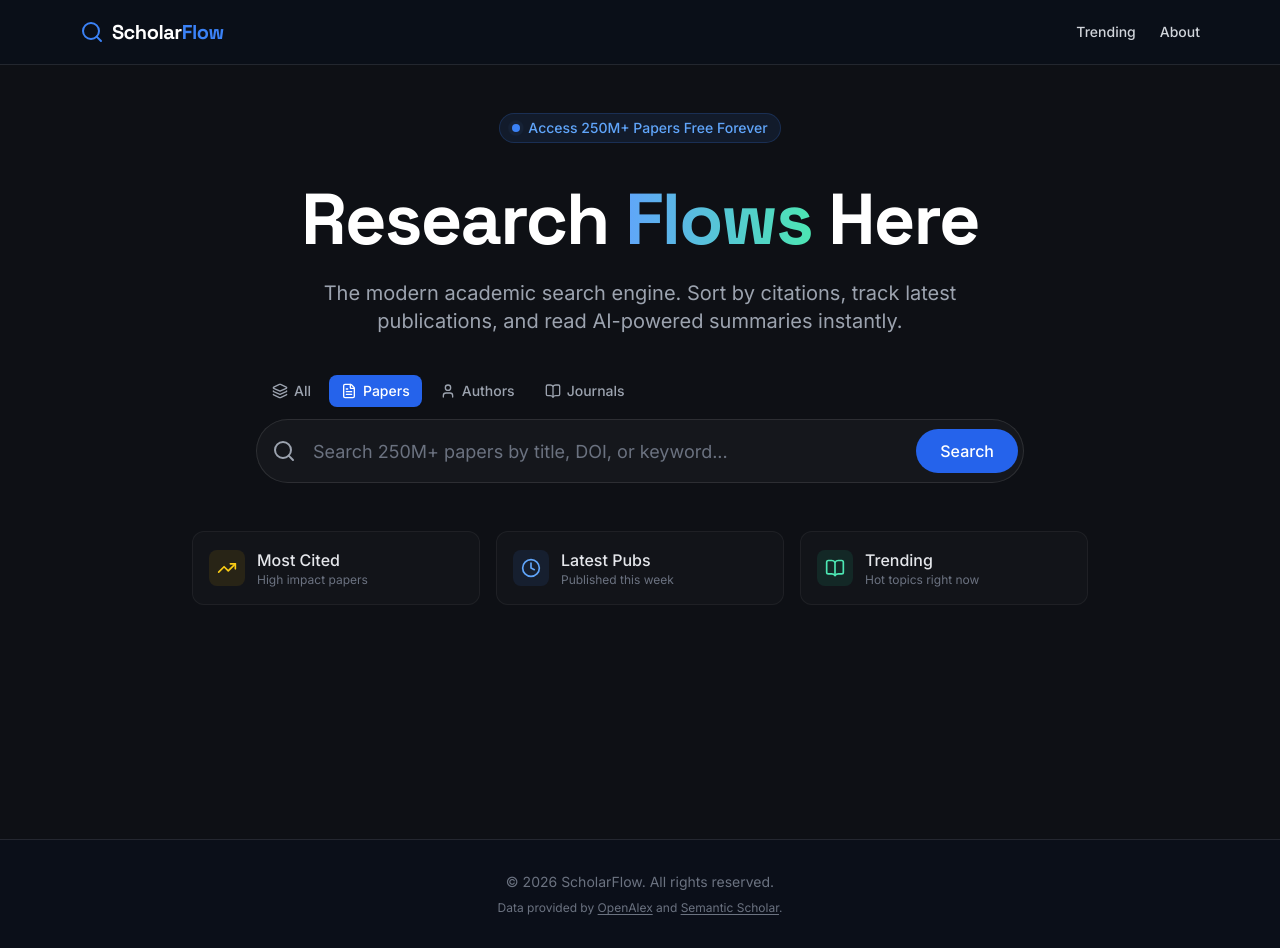
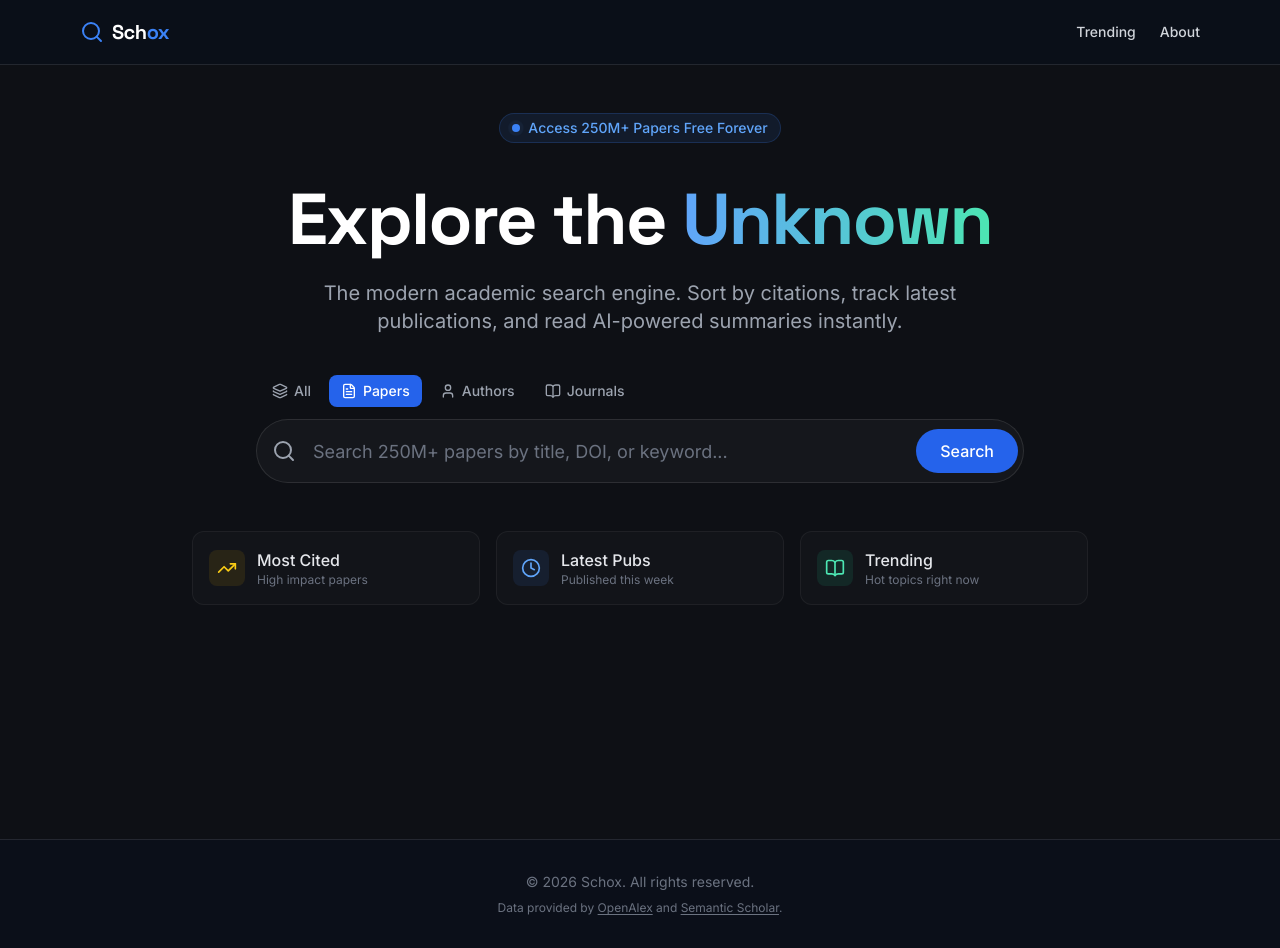
Before and after one commit to engshorts99-source/scholarflow, a Next.js app: page / in a window 1280 px wide. Built offline with nearby package versions, Linux system fonts and the light colour scheme.

Commit message:
rebrand: ScholarFlow → Schox (Scholar + x for the unknown)

```diff
--- a/package.json
+++ b/package.json
@@ -1,5 +1,5 @@
 {
-  "name": "scholarflow",
+  "name": "schox",
   "version": "0.1.0",
   "private": true,
   "scripts": {
--- a/src/app/about/page.tsx
+++ b/src/app/about/page.tsx
@@ -3,8 +3,8 @@ import Link from 'next/link';
 import { Search, Database, Zap, BookOpen, Users, Quote, ExternalLink, Heart } from 'lucide-react';
 
 export const metadata = {
-  title: 'About - ScholarFlow',
-  description: 'Learn about ScholarFlow, the modern academic search engine providing free access to 250M+ research papers.',
+  title: 'About - Schox',
+  description: 'Learn about Schox, the modern academic search engine providing free access to 250M+ research papers.',
 };
 
 export default function AboutPage() {
@@ -54,10 +54,10 @@ export default function AboutPage() {
           <Heart className="w-4 h-4" /> Free & Open for Everyone
         </div>
         <h1 className="text-4xl md:text-6xl font-bold text-white mb-6 font-space">
-          About <span className="text-transparent bg-clip-text bg-gradient-to-r from-blue-400 to-mint-400">ScholarFlow</span>
+          About <span className="text-transparent bg-clip-text bg-gradient-to-r from-blue-400 to-mint-400">Schox</span>
         </h1>
         <p className="text-lg md:text-xl text-gray-400 max-w-3xl mx-auto leading-relaxed">
-          ScholarFlow is a modern, free academic search engine designed to make research discovery fast, intuitive, and accessible to everyone — from students to seasoned researchers.
+          Schox is a modern, free academic search engine designed to make research discovery fast, intuitive, and accessible to everyone — from students to seasoned researchers.
         </p>
       </div>
 
@@ -67,7 +67,7 @@ export default function AboutPage() {
         <div className="relative z-10">
           <h2 className="text-2xl font-bold text-white mb-4 font-space">Our Mission</h2>
           <p className="text-gray-300 leading-relaxed text-lg">
-            Academic knowledge should be discoverable by anyone, anywhere. ScholarFlow provides a clean, ad-supported alternative to expensive institutional databases, giving free access to paper search, citation tracking, author discovery, and AI-powered summaries — all in one place.
+            Academic knowledge should be discoverable by anyone, anywhere. Schox provides a clean, ad-supported alternative to expensive institutional databases, giving free access to paper search, citation tracking, author discovery, and AI-powered summaries — all in one place.
           </p>
         </div>
       </div>
@@ -119,7 +119,7 @@ export default function AboutPage() {
         <h2 className="text-2xl font-bold text-white mb-8 font-space text-center">FAQ</h2>
         <div className="space-y-4">
           {[
-            { q: "Is ScholarFlow free?", a: "Yes, completely free. ScholarFlow is funded by advertisements and will always remain free to use." },
+            { q: "Is Schox free?", a: "Yes, completely free. Schox is funded by advertisements and will always remain free to use." },
             { q: "Where does the data come from?", a: "All paper, author, and journal data comes from OpenAlex, a fully open catalog of scholarly metadata. AI summaries are provided by Semantic Scholar." },
             { q: "Can I download PDFs?", a: "If a paper is open access, we provide a direct link to the PDF. For paywalled papers, we link to the publisher's page where you can access it through your institution." },
             { q: "How often is the data updated?", a: "OpenAlex updates its database daily with new publications. Search results reflect the most current data available." },
--- a/src/app/layout.tsx
+++ b/src/app/layout.tsx
@@ -8,7 +8,7 @@ const inter = Inter({ subsets: ["latin"], variable: "--font-inter" });
 const spaceGrotesk = Space_Grotesk({ subsets: ["latin"], variable: "--font-space-grotesk" });
 
 export const metadata: Metadata = {
-  title: "ScholarFlow | Modern Academic Search",
+  title: "Schox | Modern Academic Search",
   description: "Search 250M+ papers across OpenAlex, Semantic Scholar, PubMed, and CrossRef. Sort by citations, date, and find the latest research.",
   keywords: ["academic search engine", "research papers", "free paper search", "OpenAlex search", "citation tracking", "scholar search", "academic journal search"],
   icons: {
--- a/src/app/page.tsx
+++ b/src/app/page.tsx
@@ -17,7 +17,7 @@ export default function Home() {
         </div>
 
         <h1 className="text-5xl md:text-7xl font-bold font-space tracking-tight text-white">
-          Research <span className="text-transparent bg-clip-text bg-gradient-to-r from-blue-400 to-mint-400">Flows</span> Here
+          Explore the <span className="text-transparent bg-clip-text bg-gradient-to-r from-blue-400 to-mint-400">Unknown</span>
         </h1>
 
         <p className="text-lg md:text-xl text-gray-400 max-w-2xl mx-auto">
--- a/src/app/robots.ts
+++ b/src/app/robots.ts
@@ -9,6 +9,6 @@ export default function robots(): MetadataRoute.Robots {
       allow: '/',
       disallow: ['/api/'],
     },
-    sitemap: 'https://scholarflow.pages.dev/sitemap.xml',
+    sitemap: 'https://scholarflow-8sf.pages.dev/sitemap.xml',
   };
 }
--- a/src/app/search/page.tsx
+++ b/src/app/search/page.tsx
@@ -8,7 +8,7 @@ export async function generateMetadata({ searchParams }: { searchParams: { [key:
   const type = searchParams.type as string;
   const titleSuffix = type === 'author' ? "Author Search" : "Paper Search";
   return {
-    title: q ? `${q} - ScholarFlow ${titleSuffix}` : `Search - ScholarFlow`,
+    title: q ? `${q} - Schox ${titleSuffix}` : `Search - Schox`,
   };
 }
 
--- a/src/app/sitemap.ts
+++ b/src/app/sitemap.ts
@@ -4,7 +4,7 @@ import { format, subDays } from 'date-fns';
 export const runtime = 'edge';
 
 export default async function sitemap(): Promise<MetadataRoute.Sitemap> {
-  const baseUrl = 'https://scholarflow.pages.dev';
+  const baseUrl = 'https://scholarflow-8sf.pages.dev';
 
   const routes: MetadataRoute.Sitemap = [
     {
@@ -30,7 +30,7 @@ export default async function sitemap(): Promise<MetadataRoute.Sitemap> {
   // Try to fetch top trending papers to include in sitemap
   try {
     const oneWeekAgo = format(subDays(new Date(), 7), "yyyy-MM-dd");
-    const url = `https://api.openalex.org/works?filter=from_publication_date:${oneWeekAgo},type:article&sort=cited_by_count:desc&per-page=50&mailto=scholarflow.project@example.com`;
+    const url = `https://api.openalex.org/works?filter=from_publication_date:${oneWeekAgo},type:article&sort=cited_by_count:desc&per-page=50&mailto=schox.project@example.com`;
     const res = await fetch(url);
     if (res.ok) {
       const data = await res.json();
--- a/src/components/Footer.tsx
+++ b/src/components/Footer.tsx
@@ -2,7 +2,7 @@ export default function Footer() {
   return (
     <footer className="border-t border-white/10 bg-[#0b0f19] py-8 text-center text-sm text-gray-500 mt-20">
       <div className="container mx-auto px-4">
-        <p>© {new Date().getFullYear()} ScholarFlow. All rights reserved.</p>
+        <p>© {new Date().getFullYear()} Schox. All rights reserved.</p>
         <p className="mt-2 text-xs">
           Data provided by <a href="https://openalex.org" className="hover:text-gray-300 underline underline-offset-2">OpenAlex</a> and <a href="https://semanticscholar.org" className="hover:text-gray-300 underline underline-offset-2">Semantic Scholar</a>.
         </p>
--- a/src/components/Header.tsx
+++ b/src/components/Header.tsx
@@ -7,7 +7,7 @@ export default function Header() {
       <div className="container mx-auto flex h-16 items-center justify-between px-4 max-w-6xl">
         <Link href="/" className="flex items-center gap-2">
           <Search className="h-6 w-6 text-blue-500" />
-          <span className="text-xl font-bold tracking-tight text-white font-space">Scholar<span className="text-blue-500">Flow</span></span>
+          <span className="text-xl font-bold tracking-tight text-white font-space">Sch<span className="text-blue-500">ox</span></span>
         </Link>
         <nav className="flex gap-6 text-sm font-medium text-gray-300">
           <Link href="/trending" className="hover:text-white transition-colors">Trending</Link>
--- a/src/lib/openalex.ts
+++ b/src/lib/openalex.ts
@@ -5,7 +5,7 @@ const BASE_URL = "https://api.openalex.org";
 
 async function fetchOpenAlex(url: string) {
   const headers = {
-    "User-Agent": "ScholarFlow/1.0 (mailto:engshorts99@gmail.com)"
+    "User-Agent": "Schox/1.0 (mailto:engshorts99@gmail.com)"
   };
 
   for (let i = 0; i < 3; i++) {
```
